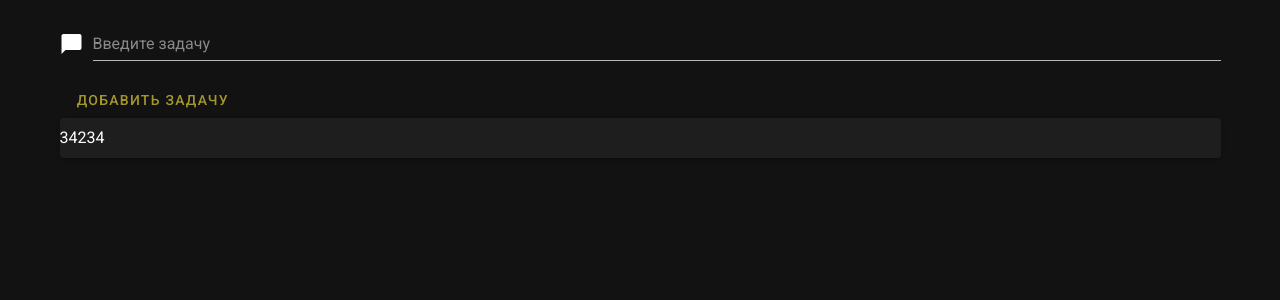
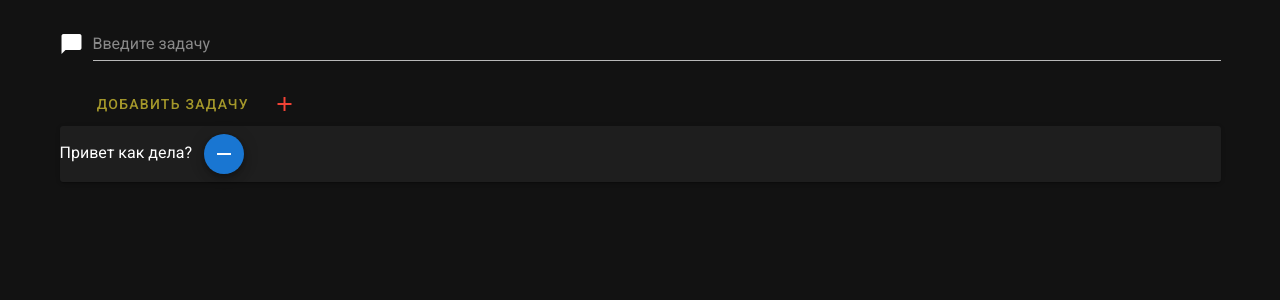
Before and after one commit to artemShvalev/TODO, a Nuxt app: page / in a window 1280 px wide. Shown: the top 300 px of the page. Built offline with nearby package versions, Linux system fonts and the light colour scheme.

Commit message:
add config

```diff
--- a/pages/index.vue
+++ b/pages/index.vue
@@ -4,10 +4,25 @@
       <v-container>
           <v-text-field placeholder="Введите задачу" color="green" prepend-icon="mdi-message">
           </v-text-field>
-        <v-btn color="yellow" text plain>Добавить задачу</v-btn>
+        <v-btn class="pl-9 mx-auto" color="yellow" text plain large>
+          Добавить задачу
+        </v-btn>
+        <v-icon left color="red" class="pl-1">mdi-plus</v-icon>
+        <!-- Здесь итеррировать v card -->
         <v-card>
           <v-list>
-            34234
+            Привет как дела?
+            <v-btn
+              class="mx-2"
+              fab
+              dark
+              small
+              color="primary"
+            >
+              <v-icon dark>
+                mdi-minus
+              </v-icon>
+            </v-btn>
           </v-list>
         </v-card>
       </v-container>
```
